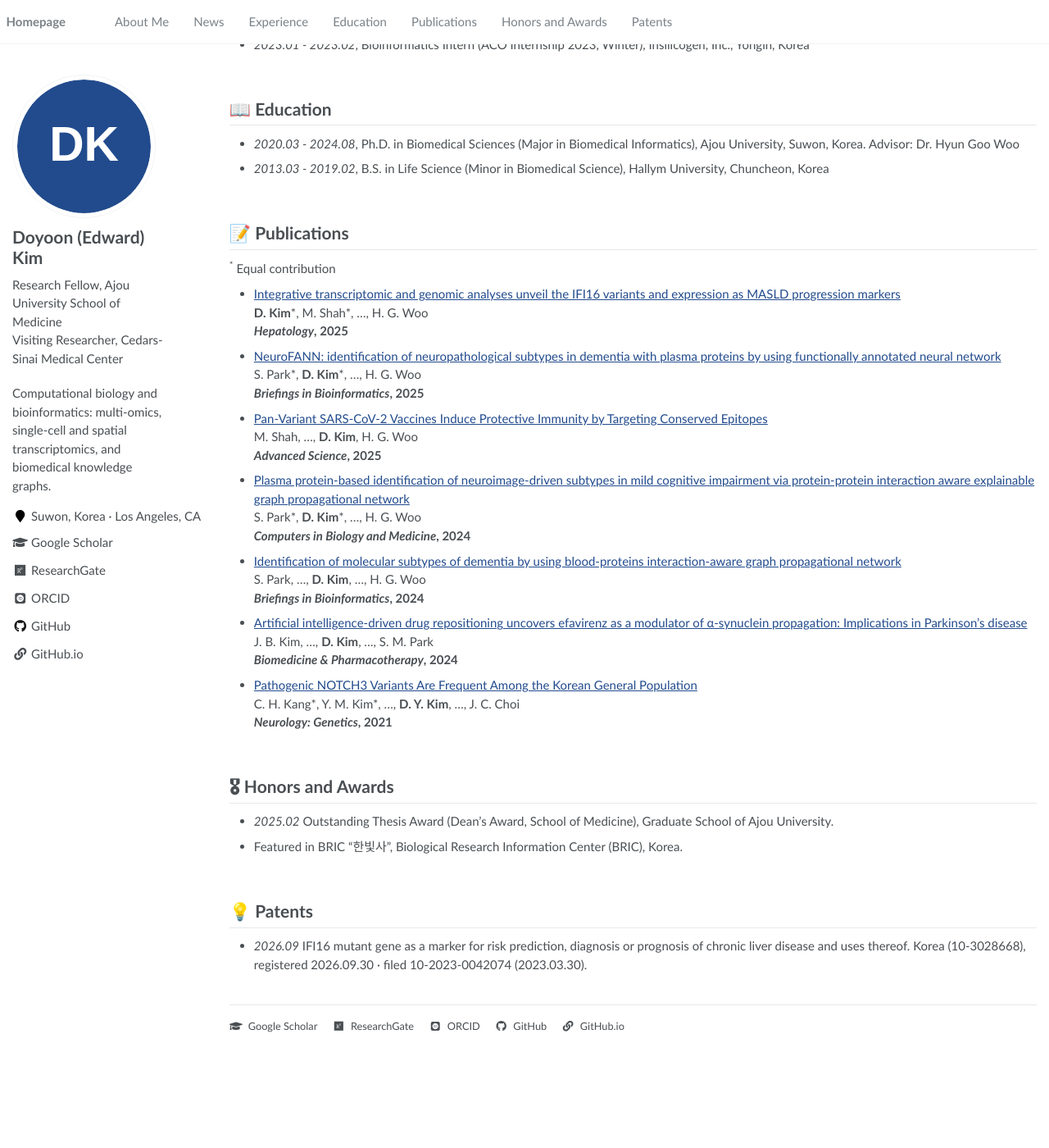
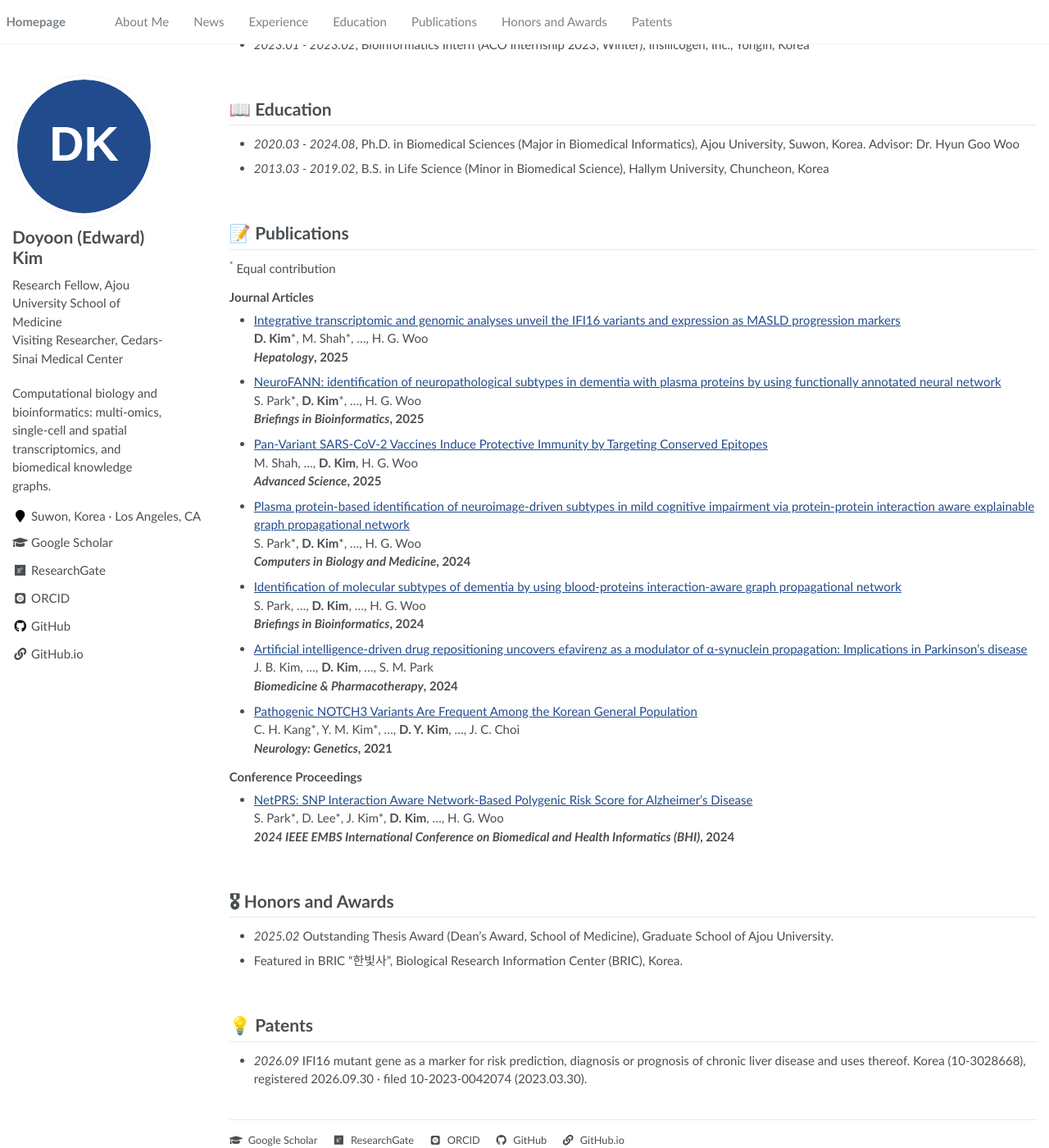
Before and after one commit to doyoonkim-ed/doyoonkim-ed.github.io, a Jekyll site: the page built from _pages/about.md, in a window 1280 px wide and 1400 px high, scrolled down 623 px. Shown: the whole window at 82% size. Built offline with Jekyll 4.4.1, drawn with Linux system fonts in a browser that asks for light colours; some web fonts are replaced; before the commit the page ends 1884 px from its top, so only the background shows below that.

Commit message:
Split publications into journal articles and conference proceedings; add NetPRS (IEEE BHI 2024)
Co-Authored-By: Claude Opus 5.5 <noreply@anthropic.com>
Claude-Session: https://claude.ai/code/session_01QJZZDb9s9CxVdjUGw7qkxB

```diff
--- a/_pages/about.md
+++ b/_pages/about.md
@@ -36,6 +36,8 @@ My current research focuses on:
 # 📝 Publications
 <sup>\*</sup> Equal contribution
 
+### Journal Articles
+
 - [Integrative transcriptomic and genomic analyses unveil the IFI16 variants and expression as MASLD progression markers](https://doi.org/10.1097/HEP.0000000000000805)<br>
   **D. Kim**\*, M. Shah\*, ..., H. G. Woo<br>
   ***Hepatology*, 2025**
@@ -64,6 +66,12 @@ My current research focuses on:
   C. H. Kang\*, Y. M. Kim\*, ..., **D. Y. Kim**, ..., J. C. Choi<br>
   ***Neurology: Genetics*, 2021**
 
+### Conference Proceedings
+
+- [NetPRS: SNP Interaction Aware Network-Based Polygenic Risk Score for Alzheimer's Disease](https://doi.org/10.1109/BHI62660.2024.10913658)<br>
+  S. Park\*, D. Lee\*, J. Kim\*, **D. Kim**, ..., H. G. Woo<br>
+  ***2024 IEEE EMBS International Conference on Biomedical and Health Informatics (BHI)*, 2024**
+
 # 🎖 Honors and Awards
 - *2025.02* Outstanding Thesis Award (Dean's Award, School of Medicine), Graduate School of Ajou University.
 - Featured in BRIC "한빛사", Biological Research Information Center (BRIC), Korea.
```
